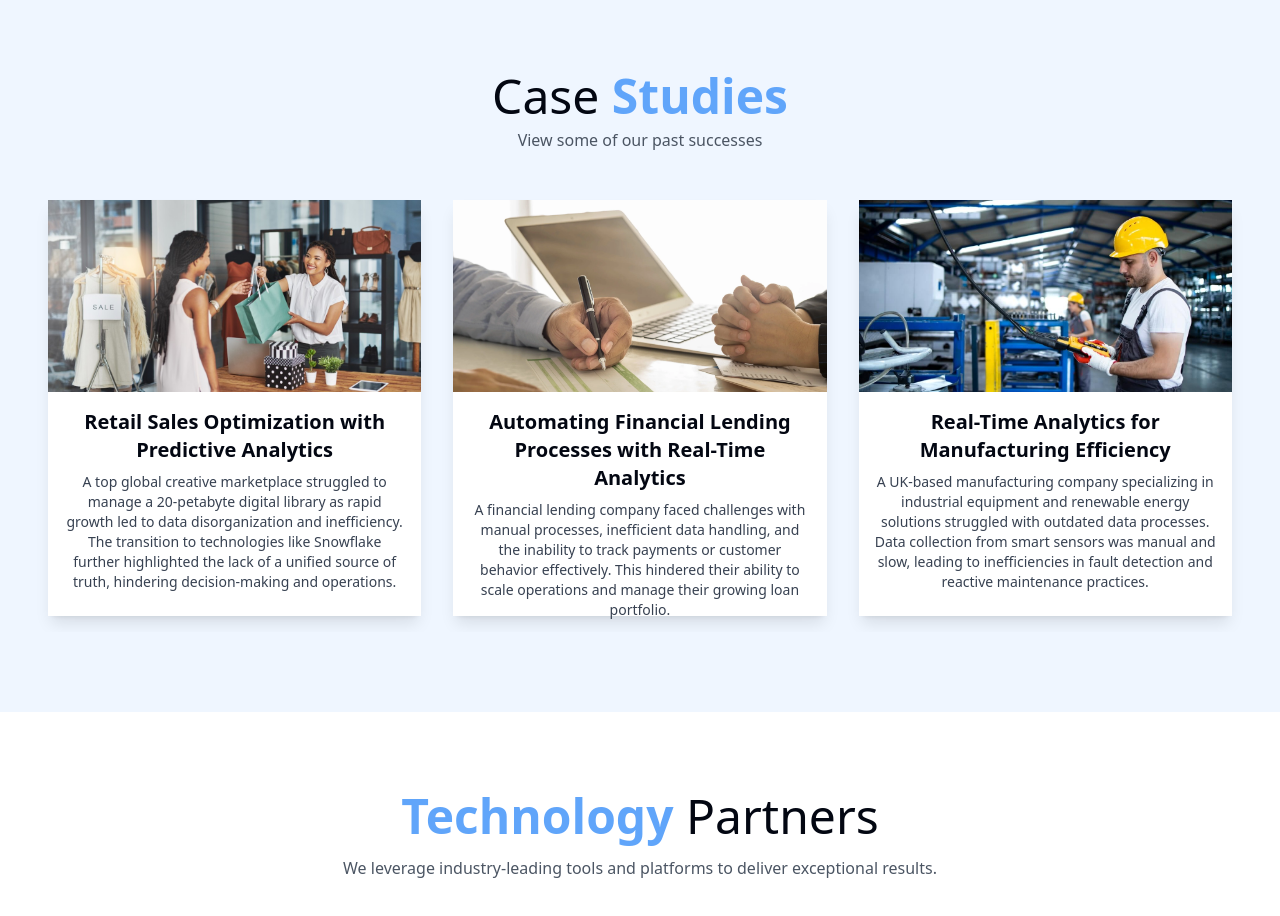
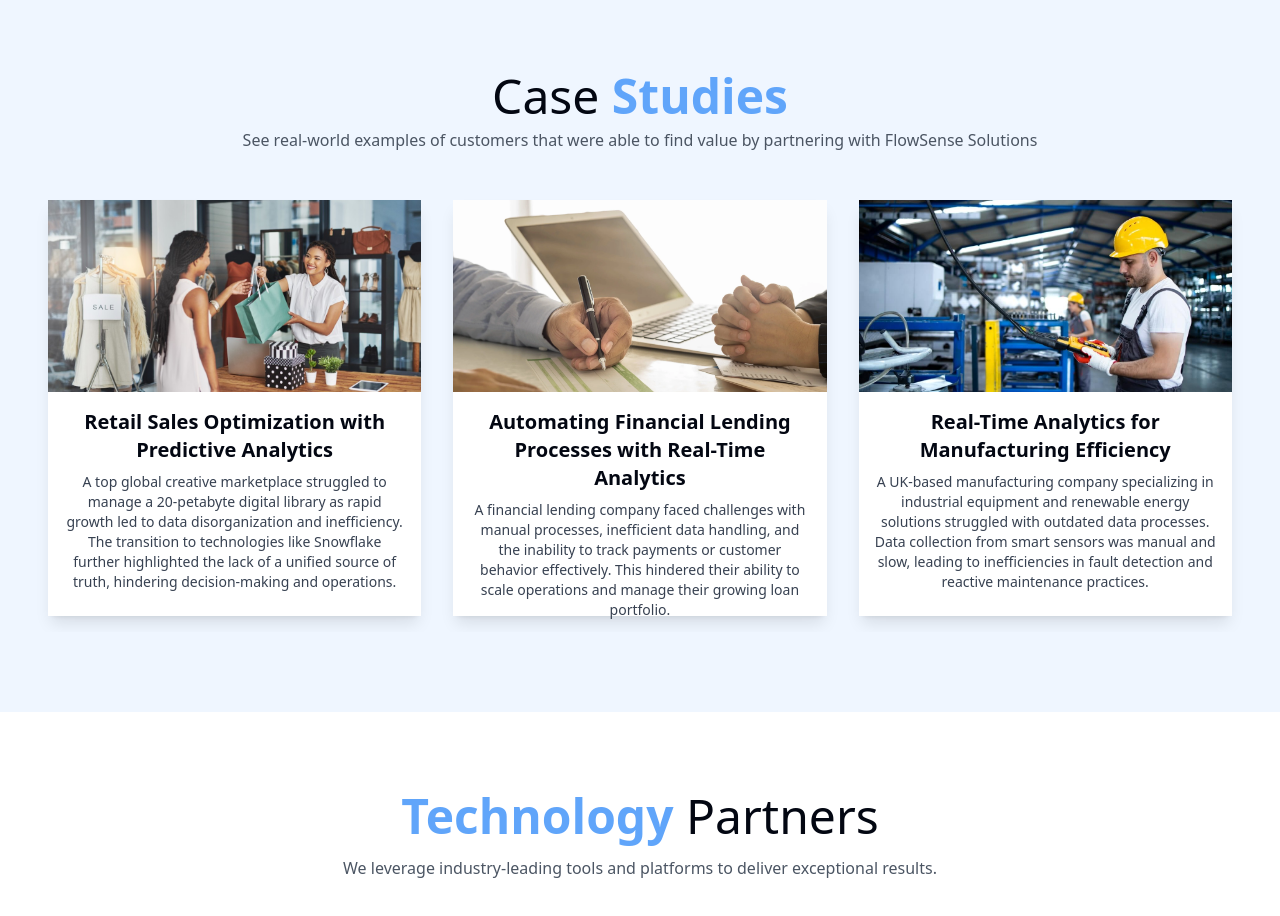
Before and after one commit to cfriedman2156/flowsense, a Next.js app: page / in a window 1280 px wide. Shown: the part 1740-2656 px from the top of the page. Built offline with nearby package versions, Linux system fonts and the light colour scheme; a web font is replaced by a local one.

Commit message:
Update projects.jsx

```diff
--- a/src/components/projects.jsx
+++ b/src/components/projects.jsx
@@ -117,7 +117,7 @@
           <h2 className="text-4xl text-center md:text-5xl mb-2">
             Case <span className="text-blue-400 font-semibold">Studies</span>
           </h2>
-          <p className="text-gray-600">View some of our past successes</p>
+          <p className="text-gray-600">See real-world examples of customers that were able to find value by partnering with FlowSense Solutions</p>
         </div>
 
         {/* Horizontal Slider */}
```
